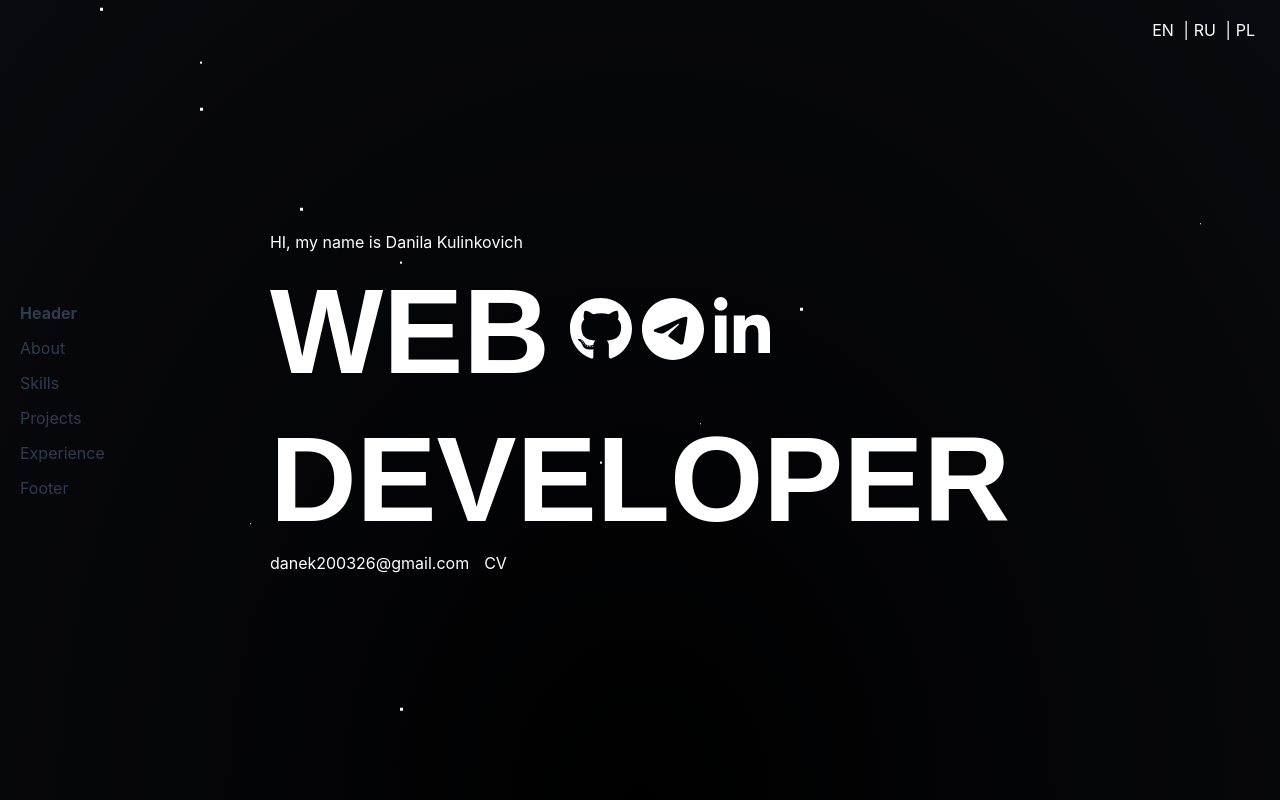
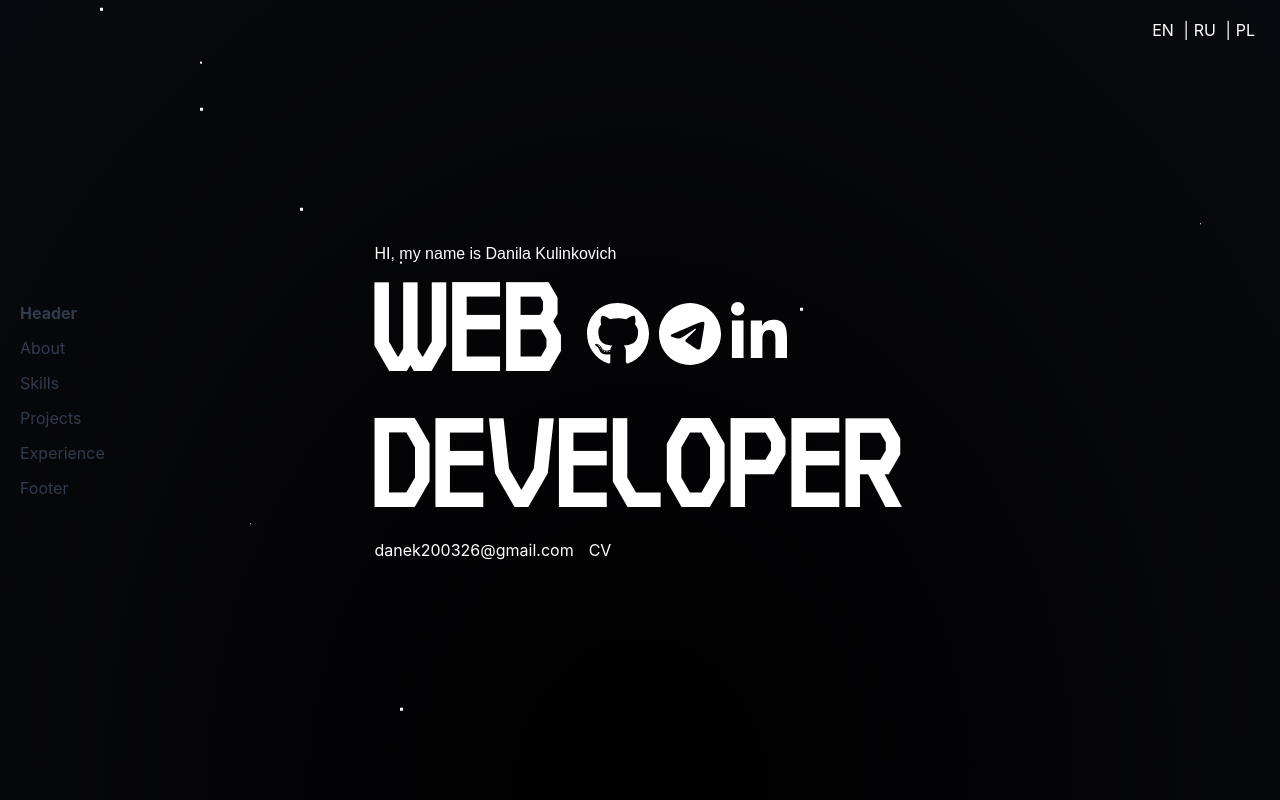
Before and after one commit to kulick23/resume, a React (Create React App) app: page / in a window 1280 px wide. Shown: the top 800 px of the page. Built offline with nearby package versions, Linux system fonts and the light colour scheme; a web font is replaced by a local one.

Commit message:
feat: add new fonts and translate for sidebar

```diff
--- a/src/Componets/Experience/experience.css
+++ b/src/Componets/Experience/experience.css
@@ -62,7 +62,7 @@
 }
 
 .experience__position {
-    font-family: var(--font-web);
+    font-family: var(--font-second);
     margin: 5px 0;
     font-size: 1.3em;
     color: var(--stars);
--- a/src/Componets/Header/header.css
+++ b/src/Componets/Header/header.css
@@ -38,7 +38,7 @@
 .header__card h1 {
     font-size: 15vh;
     color: var(--stars);
-    font-family: var(--font-web);
+    font-family: var(--font-second);
 }
 
 .header__favicons {
--- a/src/Componets/Sidebar/Sidebar.tsx
+++ b/src/Componets/Sidebar/Sidebar.tsx
@@ -1,12 +1,14 @@
 import React from 'react';
 import { Link } from 'react-scroll';
 import './Sidebar.css';
+import { useTranslation } from 'react-i18next';
 
 type SidebarNavProps = {
     onSetActive: (section: string) => void;
 };
 
 const Sidebar: React.FC<SidebarNavProps> = ({ onSetActive }) => {
+    const { t } = useTranslation();
     const sections = ['header', 'about', 'skills', 'projects', 'experience', 'footer'];
 
     return (
@@ -22,7 +24,7 @@ const Sidebar: React.FC<SidebarNavProps> = ({ onSetActive }) => {
                     className="sidebar__nav"
                     onSetActive={() => onSetActive(section)}
                 >
-                    {section.charAt(0).toUpperCase() + section.slice(1)}
+                    {t(`sidebar.${section}`)}
                 </Link>
             ))}
         </div>
--- a/src/Locales/en.json
+++ b/src/Locales/en.json
@@ -42,5 +42,13 @@
     "footer": {
       "thankYou": "Thank you for watching",
       "connect": "Let's connect and explore how we can create impactful digital solutions together"
+    },
+    "sidebar": {
+        "header": "Header",
+        "about": "About",
+        "skills": "Skills",
+        "projects": "Projects",
+        "experience": "Experience",
+        "footer": "Footer"
     }
   }
--- a/src/Locales/pl.json
+++ b/src/Locales/pl.json
@@ -42,5 +42,14 @@
     "footer": {
       "thankYou": "Dziękuję za oglądanie",
       "connect": "Połączmy się i sprawdźmy, jak możemy razem tworzyć skuteczne rozwiązania cyfrowe"
-    }
+    },
+    "sidebar": {
+      "header": "Nagłówek",
+      "about": "O mnie",
+      "skills": "Umiejętności",
+      "projects": "Projekty",
+      "experience": "Doświadczenie",
+      "footer": "Stopka"
   }
+
+  }
--- a/src/Locales/ru.json
+++ b/src/Locales/ru.json
@@ -42,5 +42,13 @@
     "footer": {
       "thankYou": "Спасибо за просмотр",
       "connect": "Давайте свяжемся и узнаем, как мы можем создать эффективные цифровые решения вместе"
-    }
+    },
+    "sidebar": {
+      "header": "Заголовок",
+      "about": "О себе",
+      "skills": "Навыки",
+      "projects": "Проекты",
+      "experience": "Опыт",
+      "footer": "Подвал"
   }
+  }
--- a/src/Stores/projectsStore.ts
+++ b/src/Stores/projectsStore.ts
@@ -36,7 +36,7 @@ class ProjectsStore {
         {
             title: "Telegram mini-app",
             repoLink: "https://github.com/kulick23/menu-tg",
-            link: "t.me/gethoroscope_bot/menu",
+            link: "https://t.me/gethoroscope_bot/menu",
             stack: ["React", "TS"],
             projectImg: cyberImg,
             mobileImg: cyberMobImg,
--- a/src/index.css
+++ b/src/index.css
@@ -17,7 +17,12 @@
   font-style: normal;
 }
 
-
+@font-face {
+  font-family: 'SecondFont';
+  src: url('../src/Assets/Fonts/Cornerita.ttf') format('truetype');
+  font-weight: 100;
+  font-style: normal;
+}
 :root {
   --background-space: black;
   --background-space-opacity: rgba(0, 0, 0, 0.1);
@@ -30,7 +35,8 @@
   --text-graphite-dark: #333;
   --font-code: 'CodeFont', Arial, sans-serif;
   --font-web: 'TitleFont', Arial, sans-serif;
-  --font-web: 'MainFont', Arial, sans-serif;
+  --font-second: 'SecondFont', Arial, sans-serif;
+  --font-main: 'MainFont', Arial, sans-serif;
 }
 
 body {
@@ -50,17 +56,17 @@ code {
 
 h1, h2{
   color: var(--text-graphite-dark);
-  font-family: var(--MainFont);
+  font-family: var(--font-main);
 }
 p{
-  font-family: var(--MainFont);
+  font-family: var(--font-main);
 
 }
 
 button {
   height: 8vh;
   width: 8vw;
-  font-family: var(--MainFont);
+  font-family: var(--font-second);
   border: 1px solid var(--text-graphite-light);
   border-radius: 8px;
   cursor: pointer;
```
Also changed, not shown: src/Assets/Fonts/Cornerita.ttf (added).
